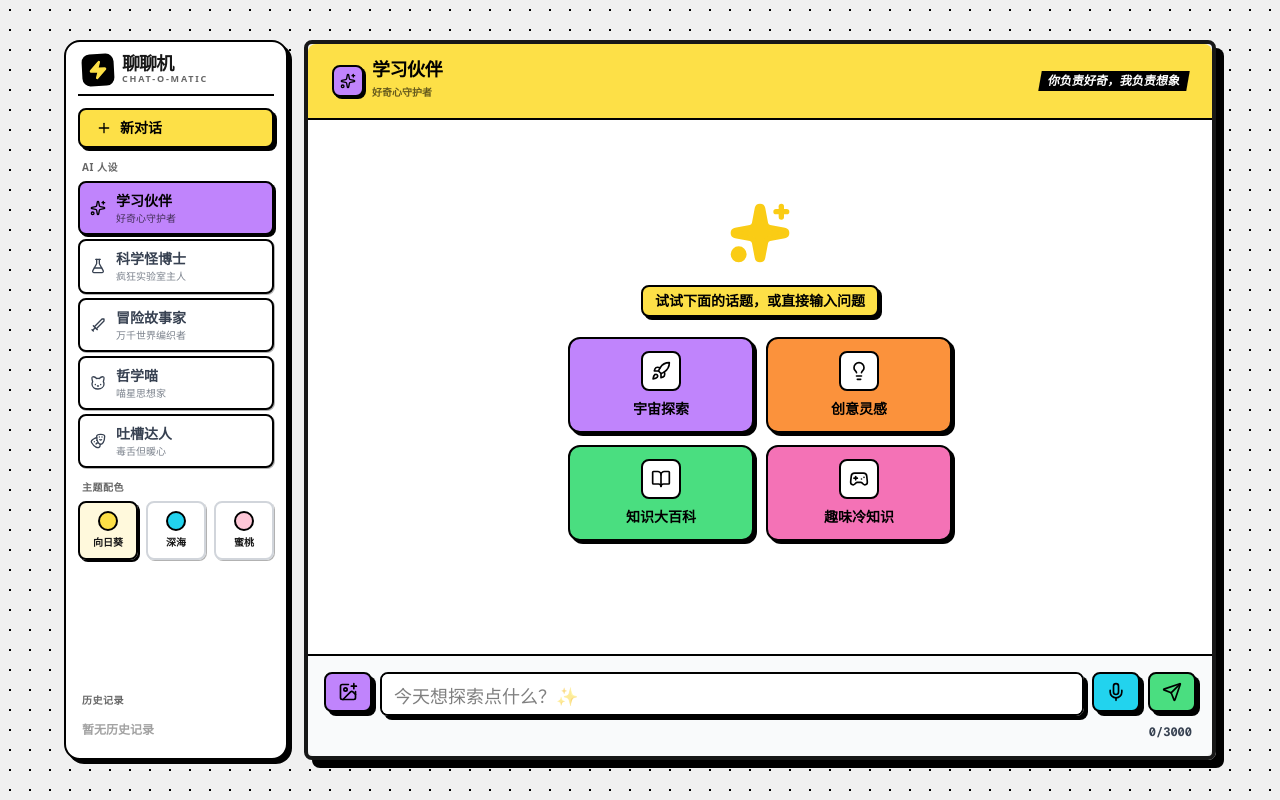
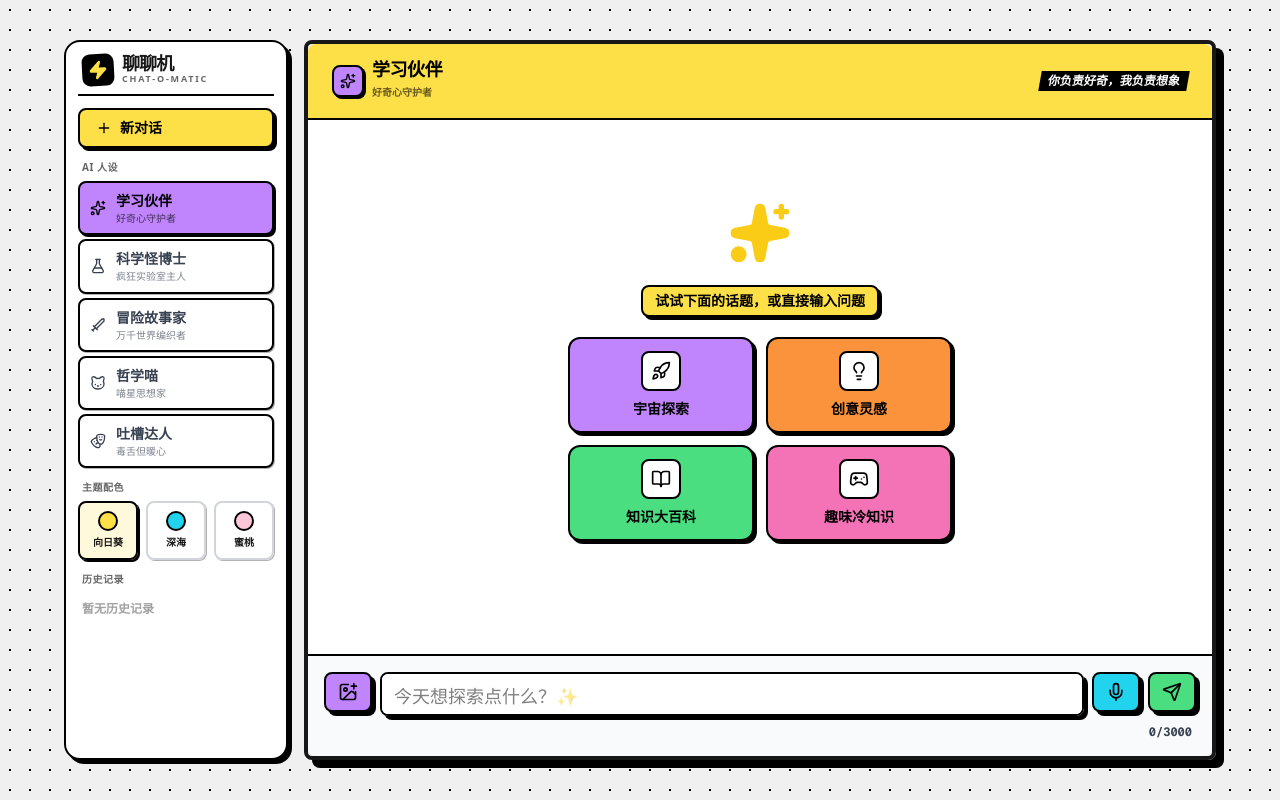
Before and after one commit to phoenixlwpapix/chat-o-matic, a Next.js app: page / in a window 1280 px wide. Built offline with nearby package versions, Linux system fonts and the light colour scheme.

Commit message:
fix: sidebar history overflow layout

```diff
--- a/app/page.tsx
+++ b/app/page.tsx
@@ -817,11 +817,8 @@ export default function Home() {
             <ThemeSwitcher theme={theme} setTheme={setTheme} variant="inline" />
           </div>
 
-          {/* 弹性空间：把历史记录推到底部 */}
-          <div className="flex-1" />
-
           {/* 历史记录 */}
-          <div>
+          <div className="flex-1 min-h-0 flex flex-col">
             <ChatHistory
               sessions={history.sessions}
               currentSessionId={history.currentSessionId}
--- a/components/chat-history.tsx
+++ b/components/chat-history.tsx
@@ -78,14 +78,14 @@ export function ChatHistory({
     // ── Sidebar variant ──
     if (variant === "sidebar") {
         return (
-            <div>
+            <div className="flex-1 min-h-0 flex flex-col">
                 <p
                     className="text-[10px] font-black uppercase tracking-wider px-1 mb-1.5"
                     style={{ color: "var(--header-subtitle)" }}
                 >
                     历史记录
                 </p>
-                <div className="max-h-40 overflow-y-auto space-y-1">
+                <div className="flex-1 overflow-y-auto min-h-0 space-y-1">
                     {sessions.length === 0 ? (
                         <p
                             className="text-xs font-bold px-1 py-2 opacity-40"
```
